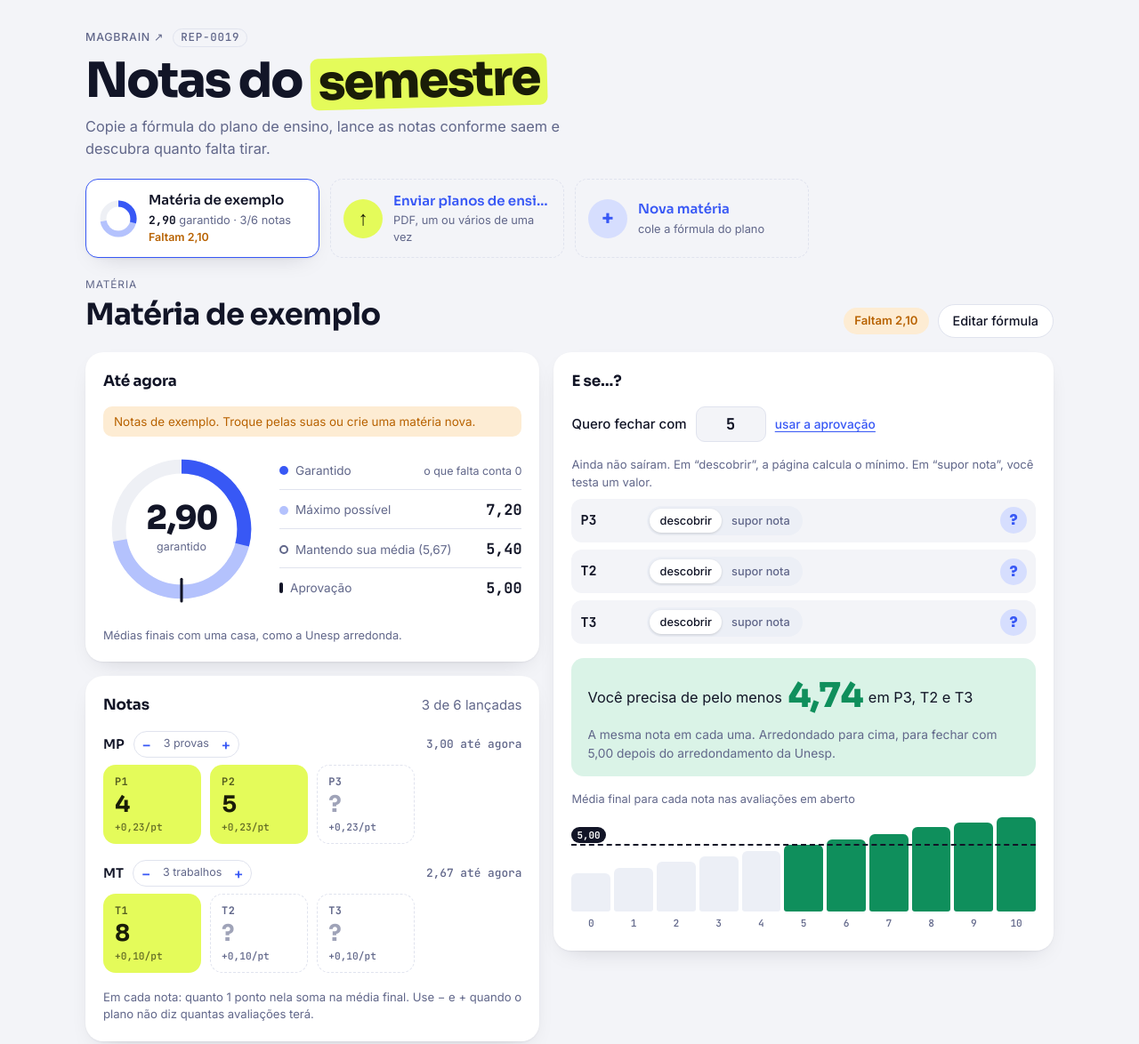
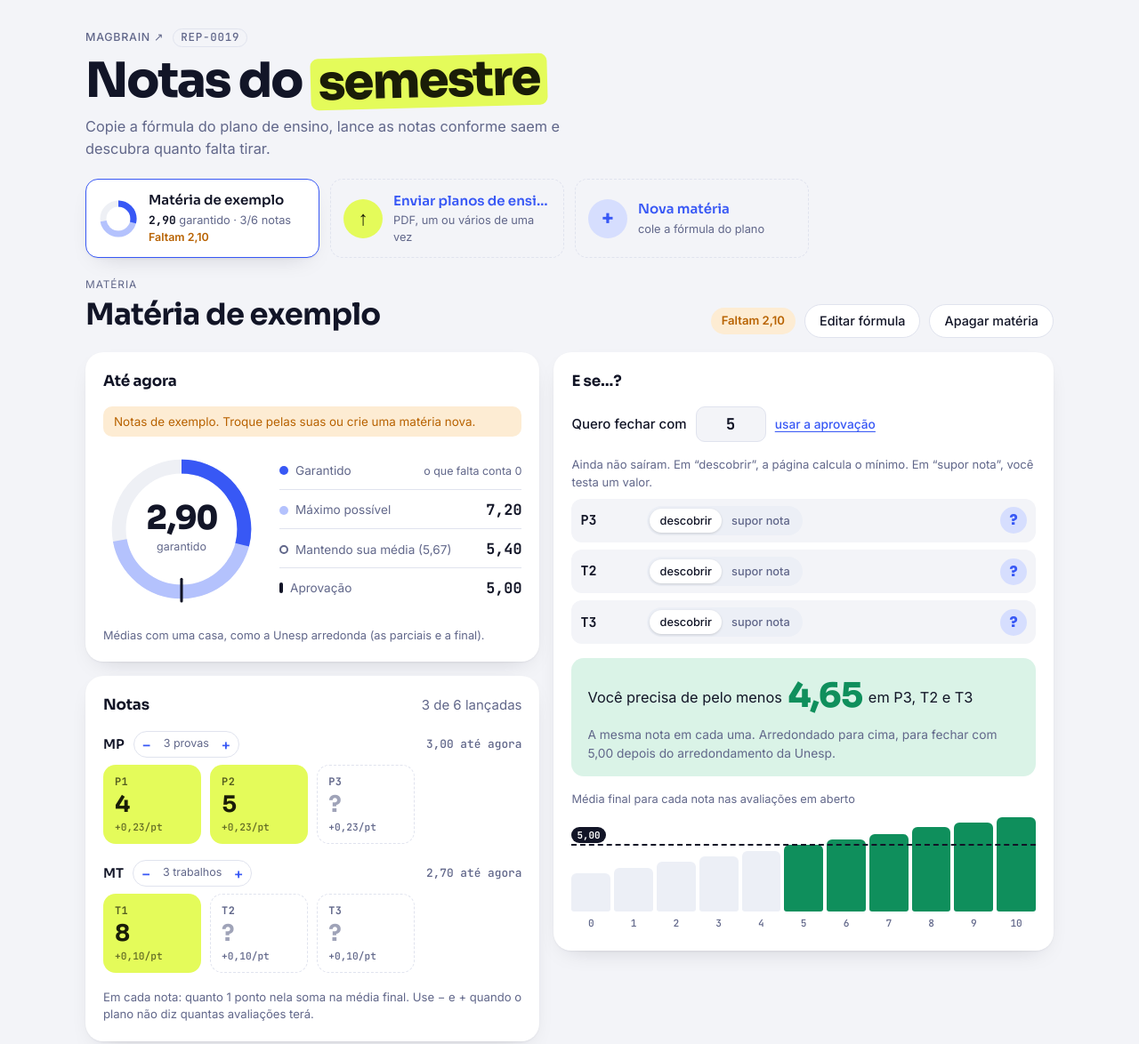
Before and after one commit to PedroCamargoLINCE/maGbRAIN, a browser extension: page projects/REP-0019-notas-semestre/app/index.html in a window 1280 px wide. Shown: the top 1174 px of the page at 89% size. Drawn offline with Linux system fonts and the light colour scheme.

Commit message:
REP-0019: arredondar também as médias parciais e botão de apagar matéria
- evaluate(..., { round: true }) arredonda toda média definida no plano (MP, MT, final), como a Unesp faz.
- "Apagar matéria" no cabeçalho da matéria, com confirmação na mesma linha.

Co-Authored-By: Claude Opus 5.5 <noreply@anthropic.com>
Claude-Session: https://claude.ai/code/session_01EvWrqJpS6Z8uDR7dwzNYpY

```diff
--- a/projects/REP-0019-notas-semestre/app/app.js
+++ b/projects/REP-0019-notas-semestre/app/app.js
@@ -56,9 +56,9 @@
     const maxG = F.parseGrade(s.max);
     const pass = F.parseGrade(s.pass);
     const out = { plan, maxG: maxG > 0 ? maxG : 10, pass: isFinite(pass) && pass !== null ? pass : null, known: {}, pending: [], badGrades: [], round: s.round !== false };
-    // Regra da Unesp: a média final vale com uma casa decimal (4,96 vira 5,0). As médias parciais ficam como estão.
-    const fin = (v) => (out.round ? F.round1(v) : v);
-    out.fin = fin;
+    // Regra da Unesp: cada média (MP, MT e a final) vale com uma casa decimal (4,96 vira 5,0).
+    const ev = (vals) => F.evaluate(plan, vals, { round: out.round });
+    out.ev = ev;
     plan.inputs.forEach((inp) => {
       const v = F.parseGrade(s.grades[inp.name]);
       if (v === null) out.pending.push(inp);
@@ -68,15 +68,16 @@
     if (!plan.ok) return out;
     const fill = (x) => { const vals = Object.assign({}, out.known); out.pending.forEach((p) => { vals[p.name] = x; }); return vals; };
     try {
-      out.secured = F.evaluate(plan, fill(0));
-      out.securedFinal = fin(out.secured.final);
-      out.best = fin(F.evaluate(plan, fill(out.maxG)).final);
+      out.secured = ev(fill(0));
+      out.securedFinal = out.secured.final;
+      out.rawSecured = F.evaluate(plan, fill(0)).final;
+      out.best = ev(fill(out.maxG)).final;
       const allMax = {}; plan.inputs.forEach((p) => { allMax[p.name] = out.maxG; });
-      out.ceiling = fin(F.evaluate(plan, allMax).final);
+      out.ceiling = ev(allMax).final;
       const knownVals = Object.values(out.known);
       if (knownVals.length && out.pending.length) {
         out.avg = knownVals.reduce((a, b) => a + b, 0) / knownVals.length;
-        out.projection = fin(F.evaluate(plan, fill(out.avg)).final);
+        out.projection = ev(fill(out.avg)).final;
       }
       out.impact = {};
       plan.inputs.forEach((p) => {
@@ -152,13 +153,13 @@
   function renderDanger(confirming) {
     const s = subject();
     $('dangerZone').innerHTML = confirming
-      ? `<span>Apagar “${esc(s.name)}” e todas as notas dela?</span><button type="button" class="danger-btn" id="delYes">Apagar de vez</button><button type="button" class="ghost" id="delNo">Cancelar</button>`
-      : '<button type="button" class="link danger-link" id="delAsk">Apagar esta matéria</button>';
+      ? `<span class="del-q">Apagar “${esc(s.name || 'Sem nome')}” e as notas dela?</span><button type="button" class="danger-btn" id="delYes">Apagar</button><button type="button" class="ghost" id="delNo">Cancelar</button>`
+      : '<button type="button" class="ghost del-btn" id="delAsk">Apagar matéria</button>';
   }
   $('dangerZone').addEventListener('click', (e) => {
     const id = e.target.id;
     if (id === 'delAsk') { renderDanger(true); $('delNo').focus(); }
-    if (id === 'delNo') renderDanger(false);
+    if (id === 'delNo') { renderDanger(false); $('delAsk').focus(); }
     if (id === 'delYes') {
       state.subjects = state.subjects.filter((s) => s.id !== state.current);
       if (!state.subjects.length) state.subjects.push(blankSubject());
@@ -412,10 +413,10 @@
     } else {
       const g = a.securedFinal, pass = a.pass;
       $('garantido').textContent = fmt(g);
-      const raw = a.secured.final;
+      const raw = a.rawSecured;
       $('roundNote').hidden = !a.round;
       $('roundNote').textContent = a.round
-        ? 'Médias finais com uma casa, como a Unesp arredonda.' + (Math.abs(raw - g) > 1e-9 ? ` Sem arredondar, o garantido é ${fmtRaw(raw)}.` : '')
+        ? 'Médias com uma casa, como a Unesp arredonda (as parciais e a final).' + (Math.abs(raw - g) > 1e-9 ? ` Sem arredondar, o garantido é ${fmtRaw(raw)}.` : '')
         : '';
       $('aprovacao').textContent = pass === null ? '–' : fmt(pass);
       $('maximo').textContent = fmt(a.best);
@@ -456,7 +457,7 @@
     try {
       if (!unknowns.length) {
         const raw = F.evaluate(a.plan, base).final;
-        const fin = a.fin(raw);
+        const fin = a.ev(base).final;
         const good = fin >= target - 1e-9;
         ans.className = 'answer ' + (good ? 'good' : 'bad');
         ans.innerHTML = `<p class="ans-line">Com essas notas, a média final fica <strong class="big">${fmt(fin)}</strong>${Math.abs(raw - fin) > 1e-9 ? ` <span class="muted">(${fmtRaw(raw)} sem arredondar)</span>` : ''}</p>` +
@@ -484,7 +485,7 @@
       for (let k = 0; k <= steps; k++) {
         const x = (a.maxG * k) / steps;
         const v = Object.assign({}, base); unknowns.forEach((u) => { v[u.name] = x; });
-        const fin = a.fin(F.evaluate(a.plan, v).final);
+        const fin = a.ev(v).final;
         vals.push([x, fin]); top = Math.max(top, fin);
       }
       vals.forEach(([x, fin]) => {
--- a/projects/REP-0019-notas-semestre/app/formula.js
+++ b/projects/REP-0019-notas-semestre/app/formula.js
@@ -159,9 +159,11 @@
     return { defs, byName, inputs, errors, final, ok: errors.length === 0 && !!final };
   }
 
-  /* values: { P1: 7.5, ... } com as chaves em maiúsculas. Toda avaliação precisa de número. */
-  function evaluate(plan, values) {
+  /* values: { P1: 7.5, ... } com as chaves em maiúsculas. Toda avaliação precisa de número.
+     opts.round: cada média definida no plano (MP, MT, MF...) vale com uma casa, como na Unesp. */
+  function evaluate(plan, values, opts) {
     const cache = {};
+    const r = opts && opts.round ? round1 : (v) => v;
     const calc = (node) => {
       switch (node.k) {
         case 'num': return node.v;
@@ -177,7 +179,7 @@
         case 'call': return FUNCTIONS[node.fn].run(node.args.map(calc));
         case 'var': {
           if (plan.byName[node.name]) {
-            if (!(node.name in cache)) cache[node.name] = calc(plan.byName[node.name].expr);
+            if (!(node.name in cache)) cache[node.name] = r(calc(plan.byName[node.name].expr));
             return cache[node.name];
           }
           const v = values[node.name];
@@ -194,16 +196,11 @@
 
   /* Menor nota x, igual em todas as "unknowns", para a média final chegar a "target".
      Supõe que a média não diminui quando uma nota sobe (vale para pesos positivos). */
-  /* Regra da Unesp para a média: uma casa decimal, e da segunda casa 5 para cima sobe (4,96 → 5,0; 9,14 → 9,1; 9,15 → 9,2). */
-  function round1(v) { return Math.floor(v * 10 + 0.5 + 1e-9) / 10; }
-
   function solve(plan, base, unknowns, target, maxGrade, opts) {
-    const rounding = !!(opts && opts.round);
     const f = (x) => {
       const values = Object.assign({}, base);
       unknowns.forEach((u) => { values[u] = x; });
-      const v = evaluate(plan, values).final;
-      return rounding ? round1(v) : v;
+      return evaluate(plan, values, opts).final;
     };
     const eps = 1e-9;
     const atZero = f(0);
@@ -218,6 +215,9 @@
     return { status: 'ok', x: hi, ceil: Math.ceil(hi * 100 - 1e-6) / 100 };
   }
 
+  /* Regra da Unesp para as médias: uma casa decimal, e da segunda casa 5 para cima sobe (4,96 → 5,0; 9,14 → 9,1; 9,15 → 9,2). */
+  function round1(v) { return Math.floor(v * 10 + 0.5 + 1e-9) / 10; }
+
   function parseGrade(raw) {
     if (raw === null || raw === undefined) return null;
     const s = String(raw).trim().replace(',', '.');
--- a/projects/REP-0019-notas-semestre/app/index.html
+++ b/projects/REP-0019-notas-semestre/app/index.html
@@ -41,6 +41,7 @@
       <div class="head-actions">
         <span class="chip" id="statusChip"></span>
         <button type="button" class="ghost" id="togglePlan" aria-expanded="false" aria-controls="planDrawer">Editar fórmula</button>
+        <span class="del-zone" id="dangerZone"></span>
       </div>
     </div>
 
@@ -57,7 +58,7 @@
             <label class="field" for="pass">Média para aprovação<input id="pass" class="num-input" inputmode="decimal" autocomplete="off"></label>
             <label class="field" for="maxGrade">Nota máxima por avaliação<input id="maxGrade" class="num-input" inputmode="decimal" autocomplete="off"></label>
           </div>
-          <label class="check" for="roundFinal"><input type="checkbox" id="roundFinal"> Arredondar a média final para uma casa, como a Unesp (4,96 vira 5,0; 9,14 vira 9,1)</label>
+          <label class="check" for="roundFinal"><input type="checkbox" id="roundFinal"> Arredondar as médias para uma casa, como a Unesp (4,96 vira 5,0; 9,14 vira 9,1), tanto MP e MT quanto a final</label>
         </div>
         <div class="drawer-help">
           <p class="help-title">Como escrever</p>
@@ -70,7 +71,6 @@
             <li>Vírgula decimal dentro de funções: separe com <code>;</code></li>
             <li><code>#</code> começa um comentário.</li>
           </ul>
-          <div class="danger" id="dangerZone"></div>
         </div>
       </div>
     </div>
--- a/projects/REP-0019-notas-semestre/app/style.css
+++ b/projects/REP-0019-notas-semestre/app/style.css
@@ -179,7 +179,9 @@ h1 { font-size: clamp(2.1rem, 6vw, 3.4rem); font-weight: 800; letter-spacing: -0
 .drawer-help { font-size: 0.86rem; color: var(--muted); display: flex; flex-direction: column; gap: 8px; }
 .help-title { margin: 0; font-weight: 600; color: var(--ink); }
 .drawer-help ul { margin: 0; padding-left: 18px; display: flex; flex-direction: column; gap: 5px; }
-.danger { display: flex; gap: 10px; align-items: center; flex-wrap: wrap; margin-top: auto; padding-top: 12px; border-top: 1px solid var(--line); }
+.del-zone { display: inline-flex; gap: 8px; align-items: center; flex-wrap: wrap; }
+.del-q { font-size: 0.88rem; font-weight: 500; color: var(--bad); }
+.del-btn:hover { border-color: var(--bad); color: var(--bad); }
 
 /* Quadro */
 .board {
```
Also changed, not shown: projects/REP-0019-notas-semestre/DECISIONS.md (+2 -0 lines), projects/REP-0019-notas-semestre/PROXIMOS-PASSOS.md (+1 -1 lines), projects/REP-0019-notas-semestre/STATUS.md (+2 -2 lines), projects/REP-0019-notas-semestre/handoffs/2026-11-19-medias-e-arredondamento.md (+2 -1 lines), projects/REP-0019-notas-semestre/test-formula.cjs (+9 -2 lines), projects/REP-0019-notas-semestre/README.md.
